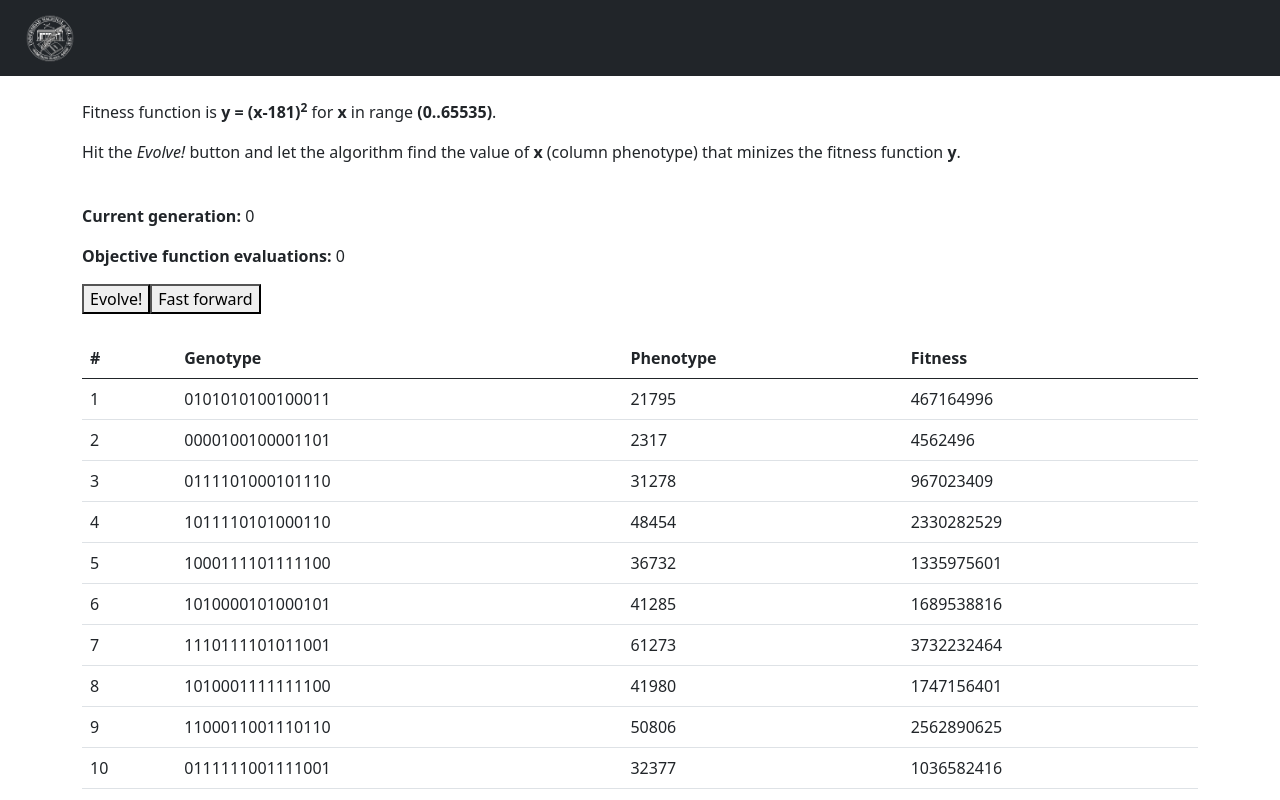
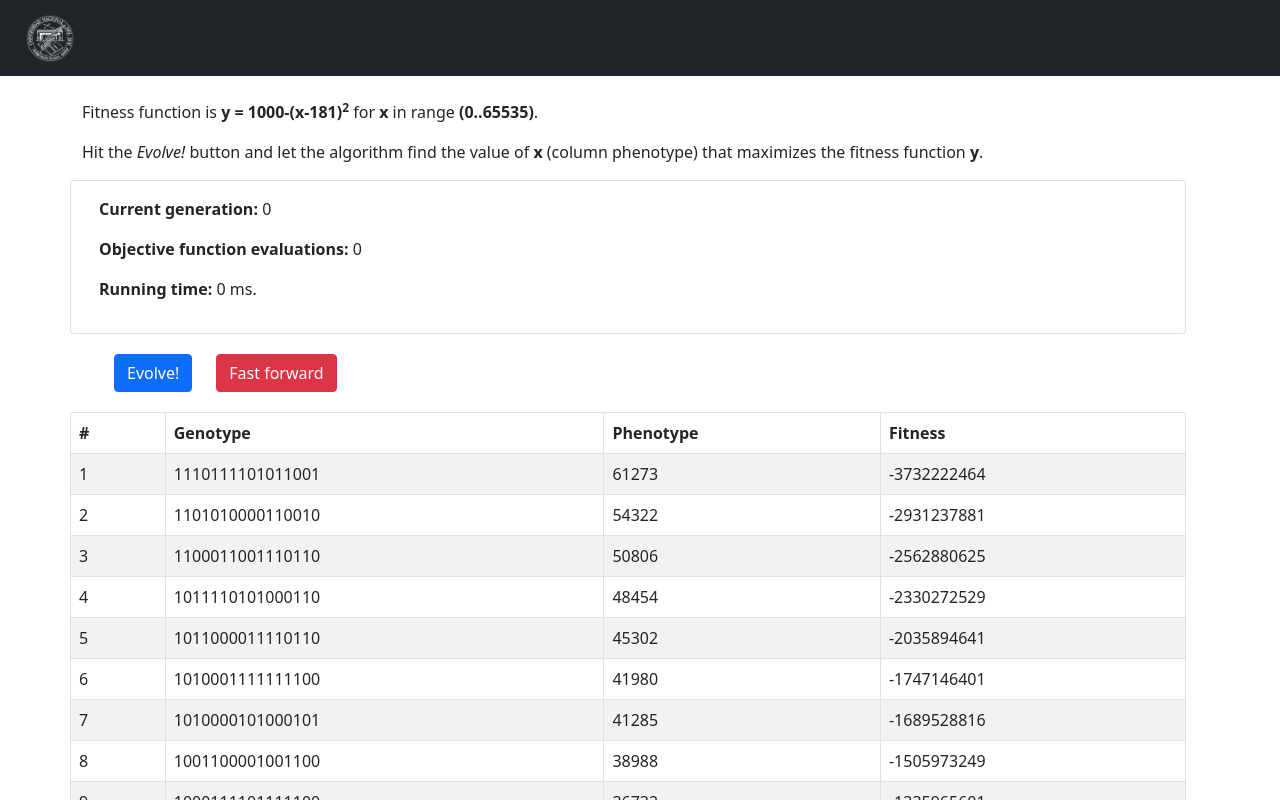
Before and after one commit to matiasmicheletto/dna-solver, a React (Create React App) app in the folder client/: page / in a window 1280 px wide. Shown: the top 800 px of the page. Built offline with nearby package versions, Linux system fonts and the light colour scheme.

Commit message:
Maximization. Bootstrap styled GUI.

```diff
--- a/client/src/App.js
+++ b/client/src/App.js
@@ -8,7 +8,8 @@ import GA, {selection} from './ga';
 
 
 const config = { // GA parameters
-  fitness: (x) => (x-181)*(x-181), // Global minima at 0000000010110101
+  //fitness: (x) => {const y = 10000-(x-181)*(x-181); return y < 0 ? 0 : y}, // Global maxima at 0000000010110101
+  fitness: (x) => 10000-(x-181)*(x-181), // Global maxima at 0000000010110101
   pop_size: 15,
   selection: selection.RANK
 };
--- a/client/src/components/dashboard/index.js
+++ b/client/src/components/dashboard/index.js
@@ -1,44 +1,73 @@
 import React, {useState} from 'react';
 import PopTable from '../poptable';
+import { Row, Col, Card, Button } from 'react-bootstrap';
 
 const Dashboard = (props) => {
 
-    const [gen, setGen] = useState(0);
-    const [ffe, setFFE] = useState(0);
-    const [pop, setPop] = useState(props.ga.status.population);
-    const [limit, setLimit] = useState(100);
+    const [gen, setGen] = useState(0); // Generation counter
+    const [ffe, setFFE] = useState(0); // Fitness Funcion Evaluations
+    const [tms, setTms] = useState(0); // Algorithm xecution time
+    const [pop, setPop] = useState(props.ga.status.population); // Population list
+    const [limit, setLimit] = useState(100); // Upper limit for FFW optimization
 
-    const go = () => { // Execute a single step of the algorithm and render
-        props.ga.evolve()
+    const iteration = () => { // Execute a single step of the algorithm and render
+        props.ga.evolve();
         const s = props.ga.status; // To avoid run the getter multiple times
         setGen(props.ga.generation);
-        setFFE(s.fitness_evals)
+        setFFE(s.fitness_evals);
         setPop(s.population);
     }
 
+    const go = () => { // Single iteration button callback
+        const start = Date.now();
+        iteration();
+        setTms(tms + Date.now() - start);
+    }
+
     const fast_fw = () => { // FFW button callback
+        const start = Date.now();
+        const loop = () => { // Recursive function
             if(props.ga.generation < limit)
                 setTimeout(()=>{ // When using timeout, a render is performed on every loop
-                go();
-                fast_fw();
+                    iteration();
+                    loop();
                 }, 10);
-        else
+            else{
                 setLimit(limit+100); // Increase limit for next 100 generations
+                setTms(tms + Date.now() - start);
+            }
+        }
+        loop();
     }
 
     return (
-        <div>
-            <p>Fitness function is <b>y = (x-181)<sup>2</sup></b> for <b>x</b> in range <b>(0..65535)</b>.</p>
-            <p>Hit the <i>Evolve!</i> button and let the algorithm find the value of <b>x</b> (column phenotype) that minizes the fitness function <b>y</b>.</p>
-            <br></br>
+        <Row>
+            <Row>
+                <p>Fitness function is <b>y = 1000-(x-181)<sup>2</sup></b> for <b>x</b> in range <b>(0..65535)</b>.</p>
+                <p>Hit the <i>Evolve!</i> button and let the algorithm find the value of <b>x</b> (column phenotype) that maximizes the fitness function <b>y</b>.</p>
+            </Row>
+            <Row>
+                <Card>
+                    <Card.Body>
                         <p><b>Current generation:</b> {gen}</p>
                         <p><b>Objective function evaluations:</b> {ffe}</p>
-            <button onClick={go} title="Next generation">Evolve!</button>
-            <button onClick={fast_fw} title="Advance 100 generations">Fast forward</button>
-            <br></br>
-            <br></br>
+                        <p><b>Running time:</b> {tms} ms.</p>
+                    </Card.Body>
+                </Card>
+            </Row>
+            <Row style={{margin:"20px"}}>
+                <Col md="auto">
+                    <Button variant="primary" onClick={go} title="Next generation">Evolve!</Button>
+                </Col>
+                <Col md="auto">
+                    <Button variant="danger" onClick={fast_fw} title="Advance 100 generations">Fast forward</Button>
+                </Col>
+            </Row>
+
+            <Row>
                 <PopTable pop={pop} />
-        </div>
+            </Row>
+        </Row>
     )
 }
 
--- a/client/src/components/poptable/index.js
+++ b/client/src/components/poptable/index.js
@@ -1,8 +1,10 @@
 import React from 'react';
+import { Table } from 'react-bootstrap';
 
 const PopTable = (props) => {
+
     return (
-        <table className="table">
+        <Table striped bordered hover>
             <thead>
                 <tr>
                     <th>#</th>
@@ -23,7 +25,7 @@ const PopTable = (props) => {
                     )
                 }
             </tbody>
-        </table>
+        </Table>
     )
 }
 
--- a/client/src/ga/index.js
+++ b/client/src/ga/index.js
@@ -3,7 +3,7 @@ Genetic Algorithm Class Module
 ------------------------------
 Implements a generic and configurable GA based optimizer.
 Configuration object:
-    - fitness: Fitness function to minimize.
+    - fitness: Fitness function to maximize.
         * type: Functiom.
         * input: Optimization variable. May be number, array or object.
         * output: Should return a scalar number (integer or float).
@@ -62,13 +62,13 @@ const mutation = {
 const nbit = 16; // Bitlength for genotypes encoding (used only for default config)
 
 const default_config = { // Default parameters for simple scalar function
-    fitness: (x) => (x-181)*(x-181), // (Minima at 0000000010110101)
+    fitness: (x) => 10000-(x-181)*(x-181), // (Maxima at 0000000010110101)
     decode: (b) => parseInt(b.join("").slice(-nbit), 2),
     encode: (d) => d.toString(2).padStart(nbit,"0").slice(-nbit).split("").map(e=>parseInt(e)),
     generator: () => Math.floor(Math.random() * Math.pow(2,nbit)),
     pop_size: 20,
-    mut_prob: 0.2,
-    mut_fr: 0.8,
+    mut_prob: 0.1,
+    mut_fr: 0.6,
     cross_prob: 0.9,
     elitism: 1,
     rank_r: 0.002,
@@ -104,6 +104,9 @@ class GA { // GA model class
 
     reset() { // Restarts de algorithm
         this._init(this._population);
+        // Sort population (selection requires ranked individuals)
+        this._population.sort((a,b) => (a.fitness - b.fitness) );
+        // Retart counters
         this._generation = 0; // Generation counter
         this._ff_evs = 0; // Fitness function evaluations counter
     }
@@ -113,8 +116,7 @@ class GA { // GA model class
             const rand_genotype = this._config.generator();
             const genotype = this._config.encode(rand_genotype);
             pop[k] = {
-                genotype: genotype,
-                fitness: Infinity
+                genotype: genotype
             }
             this._fitness(k);
         }
@@ -140,7 +142,7 @@ class GA { // GA model class
 
     get status() { // Algorithm metrics (may be slow)
         return {
-            generation: this._generation, // Current step or generation number
+            generation: this._generation,
             fitness_evals: this._ff_evs,
             population: this._population.map( p => ( // Add phenotypes to population
                 {
@@ -217,17 +219,17 @@ class GA { // GA model class
 
     _roulette_selection() {
         // Returns selected chromosomes in pairs for crossover
-        return [[0,1],[2,3],[4,5], [6,7]]; // Static
+
+        return [[0,1],[2,3],[4,5],[6,7]]; // Static
     }
 
     _rank_selection() {
         // Returns selected chromosomes in pairs for crossover
-
-        return [[0,1],[2,3],[4,5], [6,7]]; // Static
+        return [[0,1],[2,3],[4,5],[6,7]]; // Static
     }
 
     _tournament_selection() {
-        return [[0,1],[2,3],[4,5], [6,7]]; // Static
+        return [[0,1],[2,3],[4,5],[6,7]]; // Static
     }
 
 
@@ -246,7 +248,7 @@ class GA { // GA model class
         const r1 = Math.floor(Math.random() * (this._population[k1].genotype.length - 2) + 1); // Crossover point 1
         const r2 = Math.floor(Math.random() * (this._population[k1].genotype.length - 2) + 1); // Crossover point 2
 
-        // Sort crossover points
+        // Sort crossover points such that p1 < p2
         let p1 = r1; let p2 = r2;
         if( p1 > p2 ){
             p1 = r2;
@@ -264,7 +266,7 @@ class GA { // GA model class
     /// Mutation
 
     _invert_mutation(ind) {
-        // Applies mutation to a list of individuals.
+        // Applies bitflip mutation to individual "ind".
         for(let k = 0; k < this._population[ind].genotype.length; k++) // For every allele
             if( probability(this._config.mut_prob) ){
                 this._population[ind].genotype[k] = this._population[ind].genotype[k] ? 0 : 1;
@@ -273,6 +275,7 @@ class GA { // GA model class
     }
 
     _switch_mutation(ind) {
+        // Applies bit switch mutation to individual "ind"
         for(let k = 0; k < this._population[ind].genotype.length; k++) // For every allele
             if( probability(this._config.mut_prob) ){
                 let p = k;
@@ -297,21 +300,26 @@ class GA { // GA model class
 
         // Obtain the children list and push into population
         for(let k in selected)
-            if(probability(this._config.cross_prob))
+            if(probability(this._config.cross_prob)){
+                //const children = this._crossover(selected[k][0], selected[k][1]);
+                //this._population[selected[k][0]] = children[0];
+                //this._population[selected[k][1]] = children[1];
+
                 this._population.push(...this._crossover(selected[k][0], selected[k][1]));
+            }
 
         // Apply mutation
         const ind = this._config.mut_fr < 1 ? // Get indexes of the selected individual to mutate
-            sample_int(this._mut_range, this._config.pop_size) // Array with random set of indexes
+            sample_int(this._mut_range, this._population.length) // Array with random set of indexes
             :
-            Array.from(Array(this._config.pop_size).keys()); // Array with indexes as elements
+            Array.from(Array(this._population.length).keys()); // Array with indexes as elements
         for(let j in ind)
             this._mutate(ind[j]);
 
         // Compute population fitness values and sort from best to worst
         // TODO: elitism
         this._population.map( (p, ind) => this._fitness(ind) );
-        this._population.sort((a,b) => (a.fitness - b.fitness) );
+        this._population.sort((a,b) => (b.fitness - a.fitness) );
         this._population.splice(this._config.pop_size); // Remove worst conditioned individuals
 
         this._generation++;
```
Lines whose indentation alone changed are shown as unchanged.
